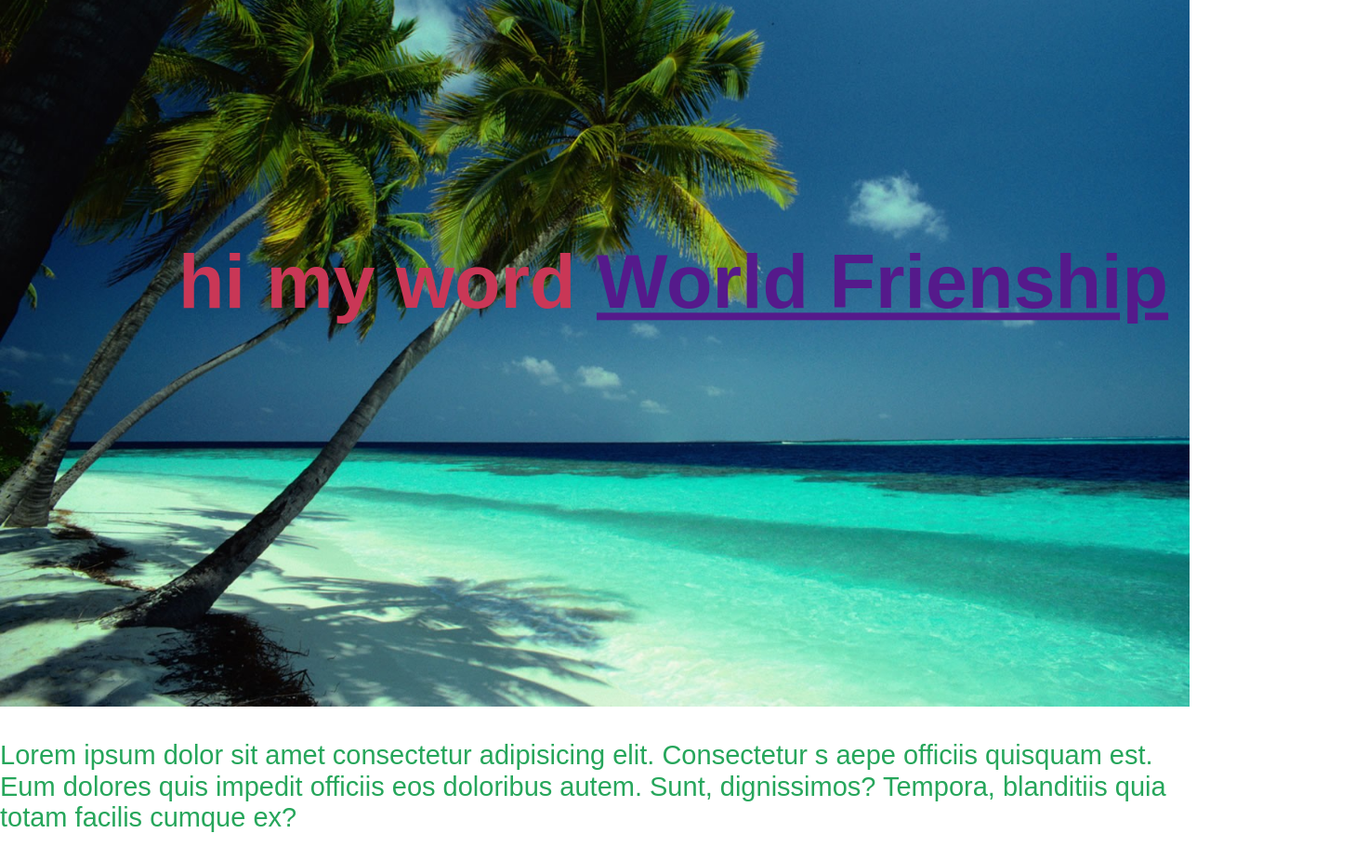
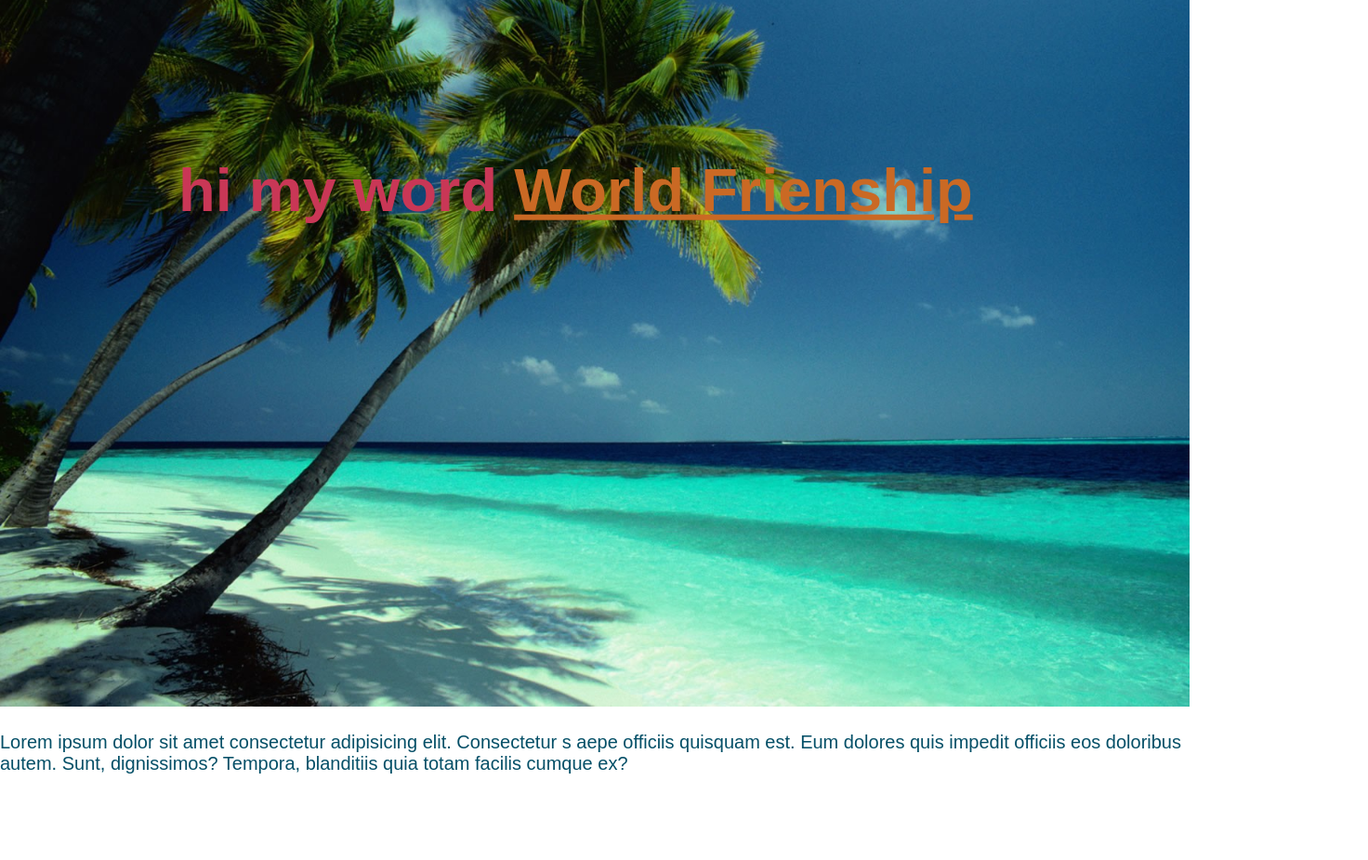
Before and after one commit to wer340/git-npm-gulp, a website: page index.html in a window 1280 px wide. Shown: the part 200-1125 px from the top of the page at 93% size, 1472 px wide, since content can reach past the window. After the commit the page ends 1053 px from the top, so only its background shows below. Drawn offline with Linux system fonts and the light colour scheme.

Commit message:
Ampersan&andCleanCodeBEMmethodForCSS

```diff
--- a/asset/css/modules/_header.css
+++ b/asset/css/modules/_header.css
@@ -1,19 +1,27 @@
+
+.overlay{
+    position: relative;
 
 
-h1{
+    &__text-content{
+        position: absolute;
+        top:0;
+        left: 15%;
+        transform:translateY(200%);
+    }
 
-    font-family: Arial, Helvetica, sans-serif;
+    &__title{
+        font-size: 65px;
+        color:$red;
 
-font-size: 81px;
-color:$red;
+    }
+    &__content{
+        font-size: 20px;
+        color: $navyblue;
+
+    }
+    &__link{
+        color:$brown;
+
+    }
 }
-.overlay{
-    position: relative;
-}
-.onlay{
-    position: absolute;
-    top: 0;
-    left: 15%;
-    width: 100%;
-    transform: translateY(200%);
-}
--- a/index.html
+++ b/index.html
@@ -10,15 +10,17 @@
 <body>
     <div class="overlay">
 
-    <img src="asset/image/island.jpg" alt="island">
-    <div class="onlay">
-    <h1>hi my word <a href="">World Frienship</a></h1>
+    <img  src="asset/image/island.jpg" alt="island">
+    <div class="overlay__text-content">
+    <h1 class="overlay__title">hi my word <a href="" class="overlay__link">World Frienship</a></h1>
 </div>
-    <p>
+    <p class="overlay__content">
         Lorem ipsum dolor sit amet consectetur adipisicing elit. Consectetur s
         aepe officiis quisquam est. Eum dolores quis impedit officiis eos doloribus
          autem. Sunt, dignissimos? Tempora, blanditiis quia totam facilis cumque ex?
     </p>
 </div>
+
+
 </body>
 </html>
--- a/main.css
+++ b/main.css
@@ -360,23 +360,31 @@ img{
     height: auto;
 }
 
-h1{
-
-    font-family: Arial, Helvetica, sans-serif;
-
-font-size: 81px;
-color:#C93756;
-}
-
 .overlay{
     position: relative;
 }
 
-.onlay{
-    position: absolute;
-    top: 0;
-    left: 15%;
-    width: 100%;
-    -webkit-transform: translateY(200%);
-            transform: translateY(200%);
-}
+.overlay__text-content{
+        position: absolute;
+        top:0;
+        left: 15%;
+        -webkit-transform:translateY(200%);
+                transform:translateY(200%);
+    }
+
+.overlay__title{
+        font-size: 65px;
+        color:#C93756;
+
+    }
+
+.overlay__content{
+        font-size: 20px;
+        color: #044F67;
+
+    }
+
+.overlay__link{
+        color:#CA6924;
+
+    }
```
Also changed, not shown: 1 other file.
